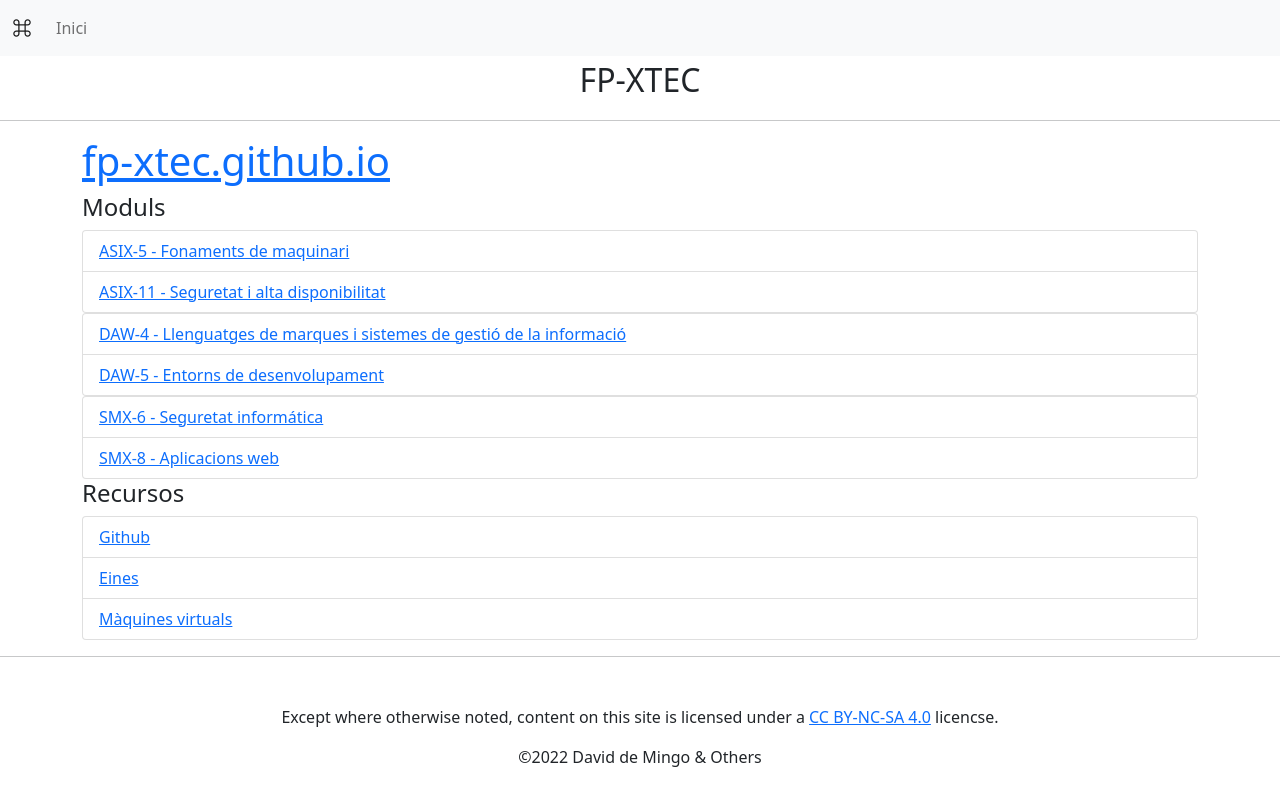
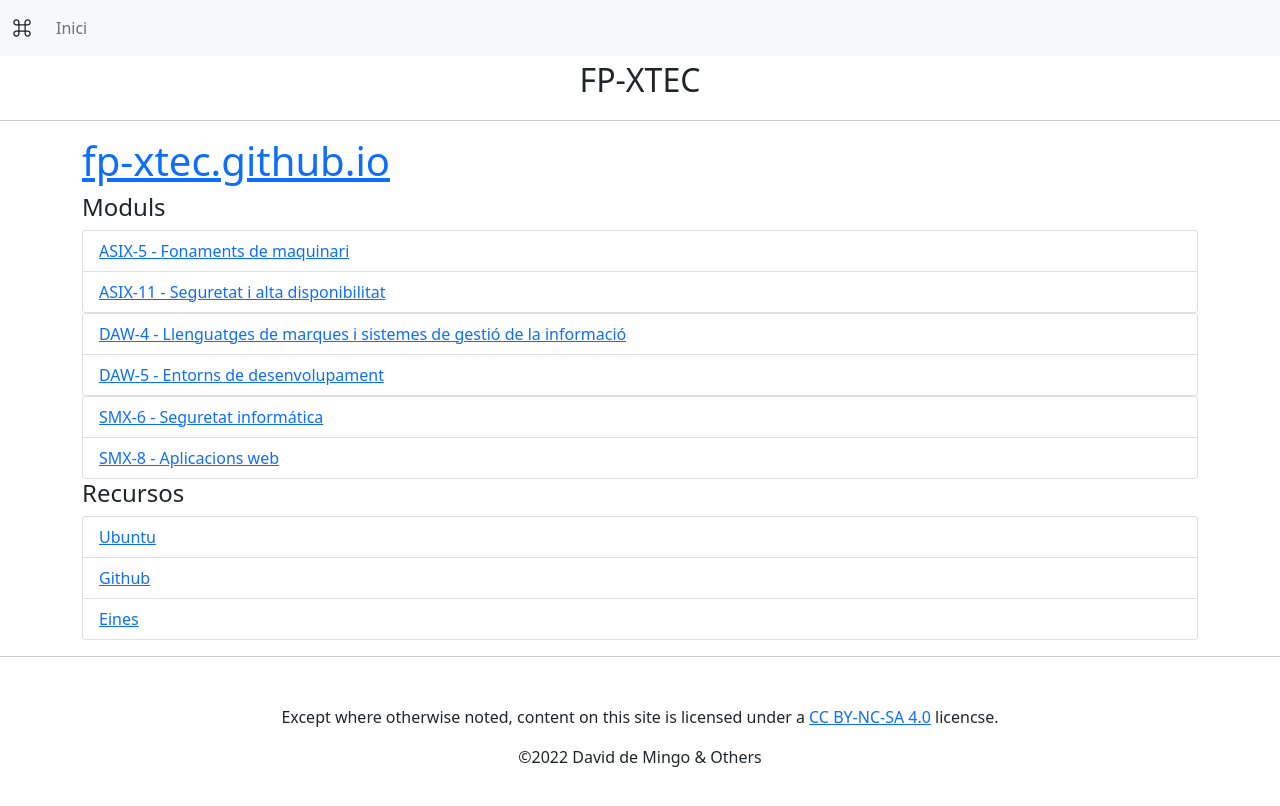
Before and after one commit to xtec-dev/xtec-dev.github.io, a Jekyll site: the page built from index.md, in a window 1280 px wide. Shown: the top 806 px of the page. Built offline with Jekyll 4.4.1, drawn with Linux system fonts in a browser that asks for light colours; nearby versions of some CDN libraries; our own code applies the rules of GitHub Pages for plain Markdown files.

Commit message:
link ubuntu document

```diff
--- a/index.md
+++ b/index.md
@@ -43,13 +43,14 @@ title: FP-XTEC
 
 <ul class="list-group">
 <li class="list-group-item">
+        <a href="https://docs.google.com/document/d/1rcFciC9QomiV08VoHR40ZTcBzzehsiyDft2euRNbFlM/edit?usp=sharing">Ubuntu</a>
+    </li>
+<li class="list-group-item">
         <a href="https://github.com/fp-xtec">Github</a>
     </li>
   <li class="list-group-item">
         <a href="https://drive.google.com/drive/folders/1wOmufiUkVVntQcRaPM0n7KFyDMbCblS5?usp=sharing">Eines</a>
     </li>
-     <li class="list-group-item">
-        <a href="https://drive.google.com/drive/folders/1ba7KieQiN-vbTKkaucfJikBBAmNhaZUJ?usp=sharing">Màquines virtuals</a>
-    </li>
+
 
 </ul>
```
